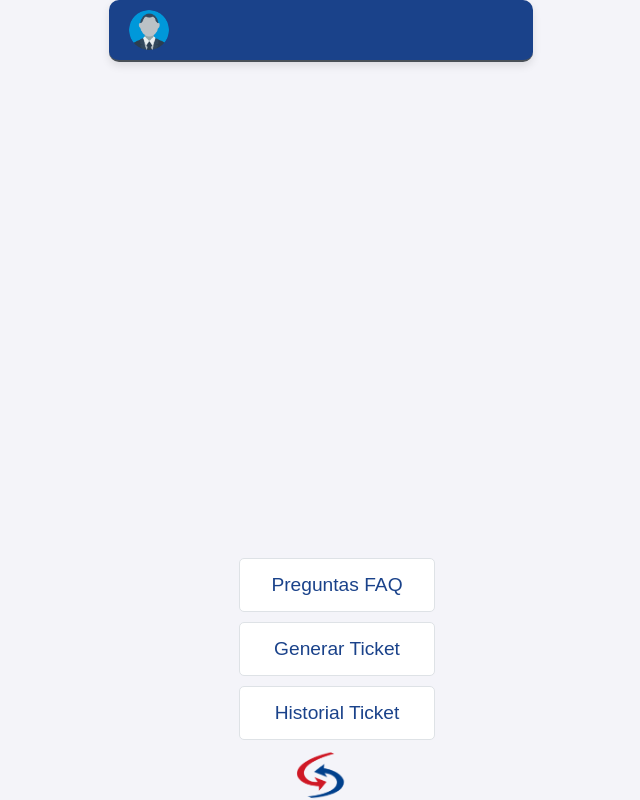
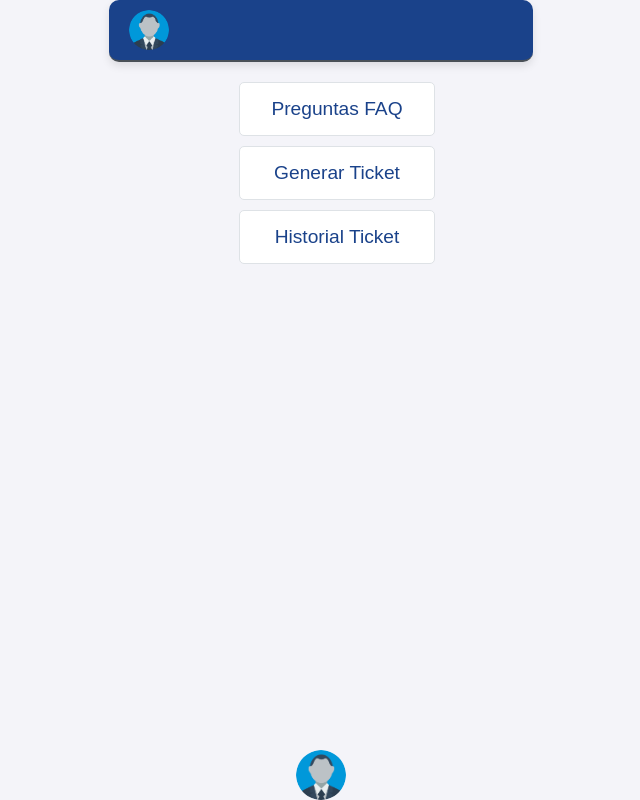
Before and after one commit to Gamajeda/Gestion, a Django app: page /menu/ in a window 1280 px wide. Shown: the whole page, without its empty margins (319-959 px from the left). Run offline with Django 5.2, Linux system fonts and the light colour scheme; the visitor is signed in with stand-in values (Sample User, id 1).

Commit message:
Configurar archivos estáticos y multimedia

```diff
--- a/login/templates/menu.html
+++ b/login/templates/menu.html
@@ -14,8 +14,8 @@
             padding: 0;
             display: flex;
             flex-direction: column;
-            justify-content: space-between; /* Para empujar los elementos hacia los extremos */
             align-items: center;
+            justify-content: flex-start; /* Alinea todo al principio */
             height: 100vh;
         }
 
@@ -50,6 +50,8 @@
             flex-direction: column;
             align-items: center;
             margin-top: 20px;
+            flex-grow: 1; /* Hace que el contenedor ocupe el espacio restante */
+            justify-content: flex-start; /* Alinea los elementos al principio */
         }
 
         .list-group {
@@ -75,18 +77,13 @@
         }
 
         .list-group-item:hover {
-            background-color: #e9ecef;
-        }
-
-        /* Estilo de los botones cuando están en el estado hover */
-        .list-group-item:hover {
             background-color: #1A428A;
             color: #fff;
         }
 
         /* Estilo para la imagen del logo al final */
-        .logo-footer {
-            margin-top: auto; /* Empuja el logo hacia abajo */
+        .logo-bottom {
+            margin-top: 20px; /* Espacio entre los botones y el logo */
             width: 50px; /* Tamaño del logo */
             height: 50px; /* Tamaño del logo */
             border-radius: 50%;
@@ -107,10 +104,9 @@
             <a class="list-group-item" href="{% url 'tikcet' %}">Generar Ticket</a>
             <a class="list-group-item" href="{% url 'inicio' %}">Historial Ticket</a>
         </div>
-        <img src="/static/images/LOGO MINI - SIMA.png" alt="Logo" class="logo-footer">
     </div>
 
-    <!-- Logo en la parte inferior -->
-
+    <!-- Logo en la parte inferior de los botones -->
+    <img src="/static/images/default_profile.png" alt="Logo" class="logo-bottom">
 </body>
 </html>
```
